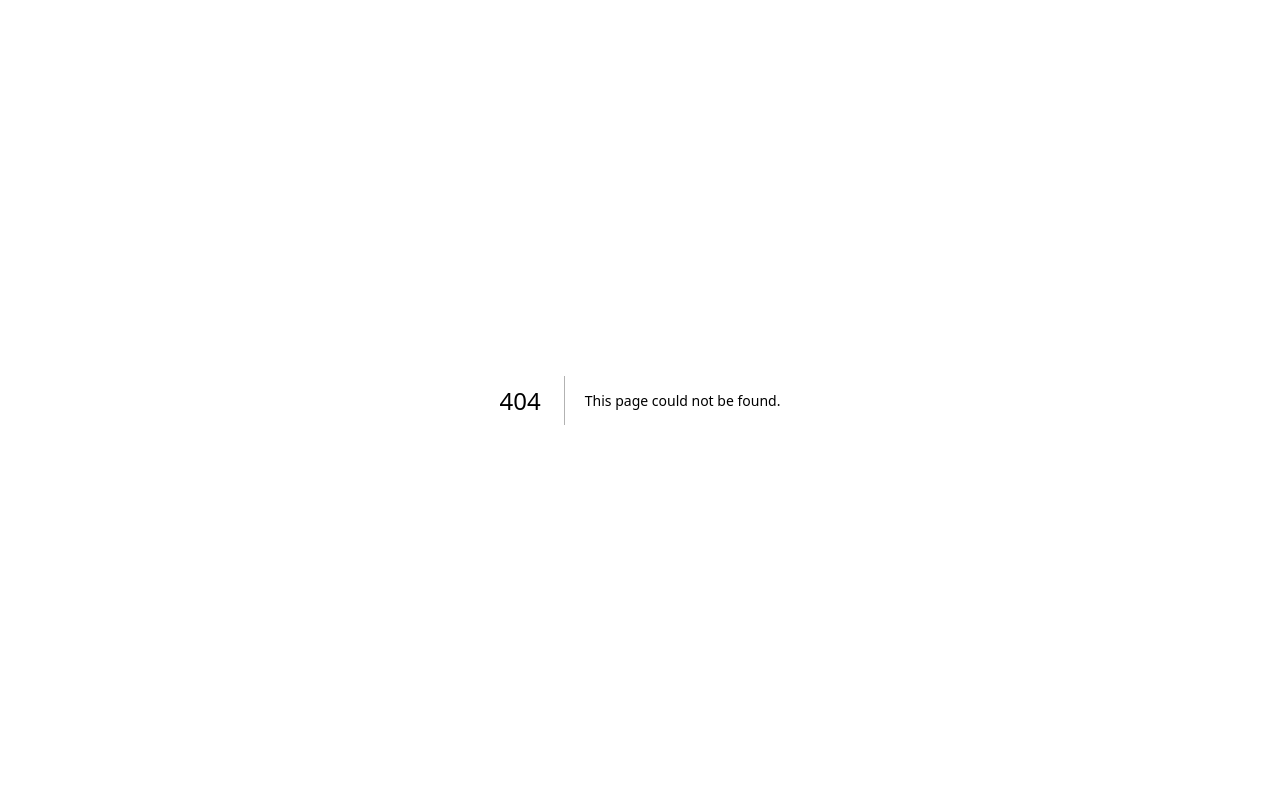
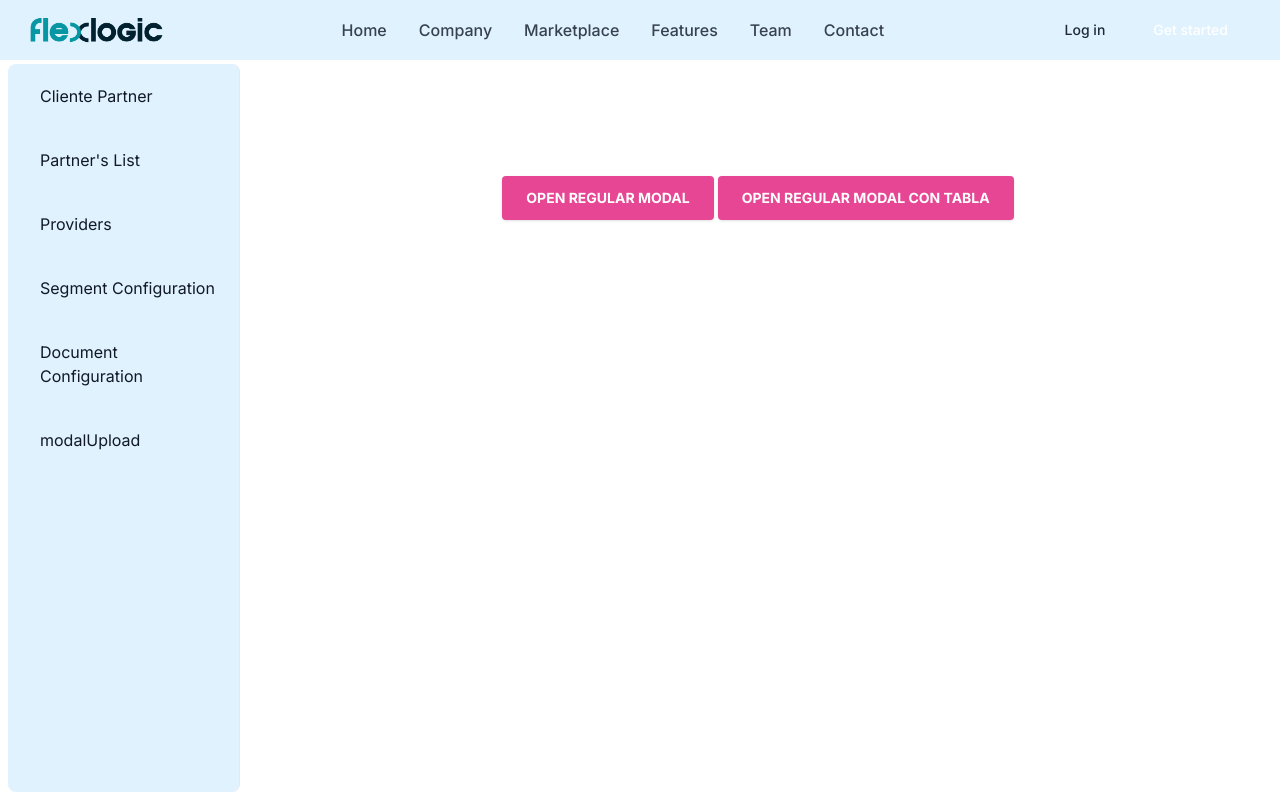
Before and after one commit to JulianJ-mtz/Pruebas_TC3005, a Next.js app: page /dashboard/modalUpload in a window 1280 px wide. Before the commit this address had no page. Built offline with nearby package versions, Linux system fonts and the light colour scheme.

Commit message:
add modals

```diff
--- a/package.json
+++ b/package.json
@@ -12,7 +12,8 @@
     "flowbite": "^2.3.0",
     "next": "14.2.1",
     "react": "^18",
-    "react-dom": "^18"
+    "react-dom": "^18",
+    "react-icons": "^5.1.0"
   },
   "devDependencies": {
     "@types/node": "^20",
--- a/src/app/dashboard/orders/page.tsx
+++ b/src/app/dashboard/cliente-partner/page.tsx
@@ -51,7 +51,7 @@ export default function Orders() {
   return (
     <div className="flex flex-col min-h-screen items-center p-24">
       <div className="border-b-2 border-black/10 dark:border-white/10 text-left w-[95%] pb-8 pt-20 justify-start">
-        <h1 className="text-5xl text-black dark:text-white ">Partners</h1>
+        <h1 className="text-5xl text-black dark:text-white ">Amazon Partnership</h1>
       </div>
       <section className="mt-24 bg-sky-100 dark:bg-gray-900 rounded-xl w-[95%] justify-between sm:py-5">
         <div className="px-4 mx-auto max-w-screen-2xl lg:px-12">
--- a/src/app/dashboard/layout.tsx
+++ b/src/app/dashboard/layout.tsx
@@ -3,7 +3,7 @@ import Sidebar from "@/components/sidebar";
 
 export default function Layout({ children }: { children: React.ReactNode }) {
   return (
-    <div className="flex flex-col h-[100%] bg-white dark:bg-slate-900/70">
+    <div className="flex flex-col h-screen bg-white dark:bg-slate-900/70">
       <Header />
 
       <div className="md:flex">
--- /dev/null
+++ b/src/app/dashboard/modalUpload/page.tsx
@@ -0,0 +1,105 @@
+"use client";
+import React from "react";
+import { AiOutlineUpload } from "react-icons/ai";
+
+import TableErrors from "@/components/table/tableError";
+
+export default function Modal() {
+  const [showModal, setShowModal] = React.useState(false);
+  const [showModalTable, setShowModalTable] = React.useState(false);
+
+  return (
+    <div className="flex justify-center">
+      <button
+        className="bg-pink-500 text-white mt-44 active:bg-pink-600 font-bold uppercase text-sm px-6 py-3 rounded shadow hover:shadow-lg outline-none focus:outline-none mr-1 mb-1 ease-linear transition-all duration-150"
+        type="button"
+        onClick={() => setShowModal(true)}
+      >
+        Open regular modal
+      </button>
+      <button
+        className="bg-pink-500 text-white mt-44 active:bg-pink-600 font-bold uppercase text-sm px-6 py-3 rounded shadow hover:shadow-lg outline-none focus:outline-none mr-1 mb-1 ease-linear transition-all duration-150"
+        type="button"
+        onClick={() => setShowModalTable(true)}
+      >
+        Open regular modal con tabla
+      </button>
+
+      {showModal ? (
+        <>
+          <div className="justify-center items-center flex overflow-x-hidden overflow-y-auto fixed inset-0 z-50 outline-none focus:outline-none">
+            <div className="relative w-1/2 my-6 mx-auto h-1/2">
+              {/*content*/}
+              <div className="border-0 rounded-lg shadow-lg relative flex flex-col h-full w-full bg-white outline-none focus:outline-none">
+                {/*body*/}
+                <div className="relative  rounded-xl p-6 flex items-center justify-center bg-sky-200 w-5/6 my-9 mx-auto h-3/4">
+                  <div className="h-full w-full flex items-center justify-center">
+                    {/* <TableErrors /> */}
+
+                    <AiOutlineUpload className="w-1/4 h-1/4 text-black" />
+                  </div>
+                </div>
+                {/*footer*/}
+                <div className="flex items-center justify-between mb-8 w-full px-32">
+                  <button
+                    className="text-white bg-cyan-600 font-bold uppercase text-sm px-6 py-3 rounded-lg shadow hover:shadow-lg outline-none focus:outline-none mr-1 mb-1 ease-linear transition-all duration-150 w-60"
+                    type="button"
+                    onClick={() => setShowModal(false)}
+                  >
+                    Close
+                  </button>
+                  <button
+                    className="text-white bg-cyan-600 font-bold uppercase text-sm px-6 py-3 rounded-lg shadow hover:shadow-lg outline-none focus:outline-none mr-1 mb-1 ease-linear transition-all duration-150  w-60"
+                    type="button"
+                    onClick={() => setShowModal(false)}
+                  >
+                    Validate
+                  </button>
+                </div>
+              </div>
+            </div>
+          </div>
+          <div className="opacity-25 fixed inset-0 z-40 bg-black"></div>
+        </>
+      ) : null}
+
+      {showModalTable ? (
+        <>
+          <div className="justify-center items-center flex overflow-x-hidden overflow-y-auto fixed inset-0 z-50 outline-none focus:outline-none">
+            <div className="relative w-1/2 my-6 mx-auto h-1/2">
+              {/*content*/}
+              <div className="border-0 rounded-lg shadow-lg relative flex flex-col h-full w-full bg-white outline-none focus:outline-none">
+                {/*body*/}
+                <div className="relative  rounded-xl p-6 flex items-center justify-center bg-sky-200 w-5/6 my-9 mx-auto h-3/4">
+                  <div className="h-full w-full flex flex-col items-center justify-center">
+                    <TableErrors />
+
+                    <AiOutlineUpload className="w-14 h-14 text-black mt-6" />
+                  </div>
+                </div>
+                {/*footer*/}
+                <div className="flex items-center justify-between mb-8 w-full px-32">
+                  <button
+                    className="text-white bg-cyan-600 font-bold uppercase text-sm px-6 py-3 rounded-lg shadow hover:shadow-lg outline-none focus:outline-none mr-1 mb-1 ease-linear transition-all duration-150 w-60"
+                    type="button"
+                    onClick={() => setShowModalTable(false)}
+                  >
+                    Close
+                  </button>
+                  <button
+                    className="text-white bg-cyan-600 font-bold uppercase text-sm px-6 py-3 rounded-lg shadow hover:shadow-lg outline-none focus:outline-none mr-1 mb-1 ease-linear transition-all duration-150  w-60"
+                    type="button"
+                    onClick={() => setShowModalTable(false)}
+                  >
+                    Validate
+                  </button>
+                </div>
+              </div>
+            </div>
+          </div>
+          <div className="opacity-25 fixed inset-0 z-40 bg-black"></div>
+        </>
+      ) : null}
+    </div>
+  );
+}
--- a/src/app/dashboard/orders/ page2.tsx
+++ /dev/null
@@ -1,3 +0,0 @@
-export default function Orders() {
-    return <div className="flex items-center justify-center">asda</div>;
-}
--- a/src/app/dashboard/products/page.tsx
+++ b/src/app/dashboard/partners-list/page.tsx
@@ -58,8 +58,7 @@ export default function Products() {
         <div className="flex flex-col items-center p-12">
             <div className="border-b-2 border-cyan-500 dark:border-white/10 text-left w-[95%] pb-8 pt-20 justify-start">
                 <h1 className="text-5xl text-blue-950 dark:text-white ">
-                    {" "}
-                    Partner's List
+                    Partner&apos;s List
                 </h1>
             </div>
 
--- a/src/app/routes/sidebarRoutes.ts
+++ b/src/app/routes/sidebarRoutes.ts
@@ -21,11 +21,12 @@ class SidebarRoute implements RoutesSidebar {
 }
 
 export const routes: RoutesSidebar[] = [
-    new SidebarRoute("Orders", "/dashboard/orders"),
-    new SidebarRoute("Products", "/dashboard/products", [
-        new SidebarRoute("New Products", "products/new-product")
+    new SidebarRoute("Cliente Partner", "/dashboard/cliente-partner"),
+    new SidebarRoute("Partner's List", "/dashboard/partners-list", [
+        // new SidebarRoute("New Products", "products/new-product")
     ]),
     new SidebarRoute("Providers", "/dashboard/providers"),
     new SidebarRoute("Segment Configuration", "/dashboard/configuration"),
-    new SidebarRoute("Document Configuration", "/dashboard/document-configuration")
+    new SidebarRoute("Document Configuration", "/dashboard/document-configuration"),
+    new SidebarRoute("modalUpload", "/dashboard/modalUpload")
 ]
--- a/src/components/sidebar.tsx
+++ b/src/components/sidebar.tsx
@@ -3,7 +3,7 @@ import { routes } from "@/app/routes/sidebarRoutes";
 export default function Sidebar() {
   return (
     <div className="">
-      <aside className=" top-0 left-0 py-2 z-40 w-60 h-[100%] pt-16 transform -translate-x-full md:translate-x-0 max-lg:hidden transition-opacity duration-500 opacity-0 md:opacity-100">
+      <aside className=" top-0 left-0 py-2 z-40 w-60 h-screen pt-16 transform -translate-x-full md:translate-x-0 max-lg:hidden transition-opacity duration-500 opacity-0 md:opacity-100">
         <div className="overflow-y-auto rounded-lg ms-2 h-full bg-sky-100 border-r border-gray-200 dark:bg-gray-800 dark:border-gray-700">
           <ul className=" content-center">
             {routes.map((componente, index: number) => (
--- /dev/null
+++ b/src/components/table/tableError.tsx
@@ -0,0 +1,46 @@
+export default function TableErrors() {
+    return(
+
+
+<div className="relative  rounded-lg overflow-x-auto w-full">
+    <table className="w-full  text-sm text-left rtl:text-right text-gray-500 dark:text-gray-400">
+        <thead className="text-xs text-gray-700 uppercase bg-gray-50 dark:bg-gray-700 dark:text-gray-400">
+            <tr>
+                <th scope="col" className="px-6 py-3">
+                    Error Name
+                </th>
+                <th scope="col" className="px-6 py-3">
+                    Error Description
+                </th>
+            </tr>
+        </thead>
+        <tbody>
+            <tr className="bg-white border-b dark:bg-gray-800 dark:border-gray-700">
+                <th scope="row" className="px-6 py-4 font-medium text-gray-900 whitespace-nowrap dark:text-white">
+                    Error1
+                </th>
+                <td className="px-6 py-4">
+                    Error description
+                </td>
+            </tr>
+            <tr className="bg-white border-b dark:bg-gray-800 dark:border-gray-700">
+                <th scope="row" className="px-6 py-4 font-medium text-gray-900 whitespace-nowrap dark:text-white">
+                    Error2
+                </th>
+                <td className="px-6 py-4">
+                    Error description
+                </td>
+            </tr><tr className="bg-white border-b dark:bg-gray-800 dark:border-gray-700">
+                <th scope="row" className="px-6 py-4 font-medium text-gray-900 whitespace-nowrap dark:text-white">
+                    Error3
+                </th>
+                <td className="px-6 py-4">
+                    Error description
+                </td>
+            </tr>
+        </tbody>
+    </table>
+</div>
+
+    )
+}
--- a/tailwind.config.ts
+++ b/tailwind.config.ts
@@ -8,6 +8,8 @@ const config: Config = {
   ],
   theme: {
     extend: {
+      turquesa: "#0798A5",
+      azulClaro: "#DEF2FB",
       backgroundImage: {
         "gradient-radial": "radial-gradient(var(--tw-gradient-stops))",
         "gradient-conic":
```
Also changed, not shown: src/app/dashboard/partners-list/new-product/page.tsx (renamed from src/app/dashboard/products/new-product/page.tsx).
